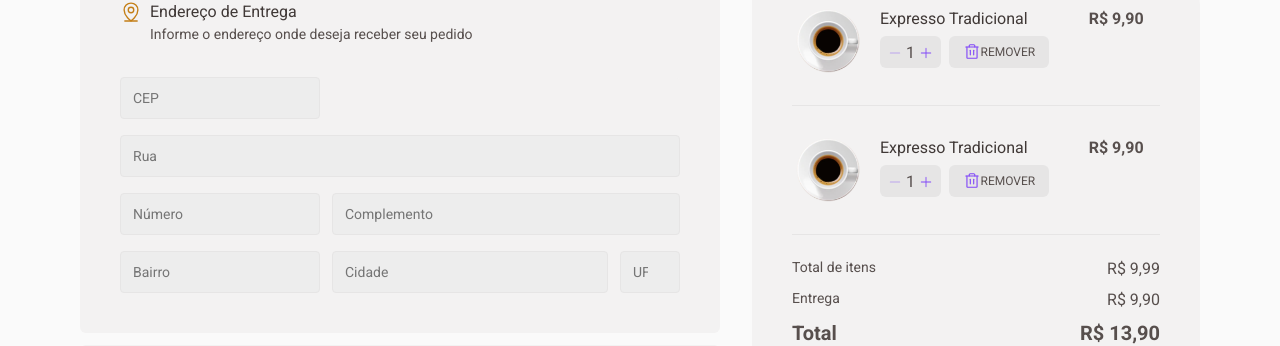
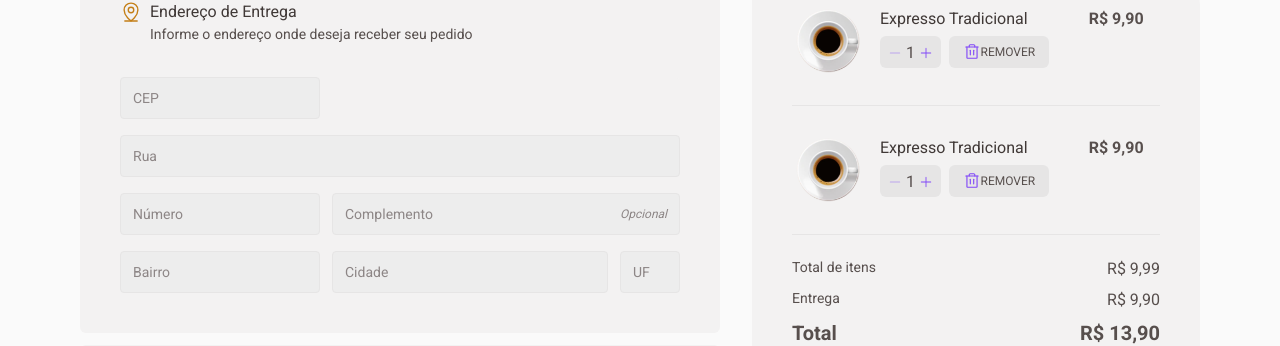
Before and after one commit to andreviapiana/CoffeeDelivery, a React (Vite) app: page /checkout in a window 1280 px wide. Shown: the part 225-571 px from the top of the page. Built offline with nearby package versions, Linux system fonts and the light colour scheme.

Commit message:
feat: Inserção dos avisos de erro do Zod

```diff
--- a/src/pages/Checkout/components/AddressForm/index.tsx
+++ b/src/pages/Checkout/components/AddressForm/index.tsx
@@ -1,16 +1,26 @@
 import { MapPinLine } from 'phosphor-react'
 import { useFormContext } from 'react-hook-form'
+import { Input } from '../AddressFormInput'
 import {
   AddressContainer,
   CardTitle,
   FormContainer,
   FormTitle,
-  Input,
   InputsContainer,
 } from './styles'
 
+interface ErrosType {
+  errors: {
+    [key: string]: {
+      message: string
+    }
+  }
+}
+
 export function AddressForm() {
-  const { register } = useFormContext()
+  const { register, formState } = useFormContext()
+
+  const { errors } = formState as unknown as ErrosType
 
   return (
     <AddressContainer>
@@ -31,37 +41,47 @@ export function AddressForm() {
           <Input
             placeholder="CEP"
             className="cep"
-            {...register('cep', { required: true, valueAsNumber: true })}
+            type="number"
+            {...register('cep')}
+            error={errors.cep?.message}
           />
           <Input
             placeholder="Rua"
             className="street"
-            {...register('rua', { required: true })}
+            {...register('rua')}
+            error={errors.rua?.message}
           />
           <Input
             placeholder="Número"
             className="number"
-            {...register('numero', { required: true, valueAsNumber: true })}
+            type="number"
+            {...register('numero')}
+            error={errors.numero?.message}
           />
           <Input
             placeholder="Complemento"
             className="complement"
+            rightText="Opcional"
             {...register('complemento')}
+            error={errors.complemento?.message}
           />
           <Input
             placeholder="Bairro"
             className="district"
-            {...register('bairro', { required: true })}
+            {...register('bairro')}
+            error={errors.bairro?.message}
           />
           <Input
             placeholder="Cidade"
             className="city"
-            {...register('cidade', { required: true })}
+            {...register('cidade')}
+            error={errors.cidade?.message}
           />
           <Input
             list="state"
             placeholder="UF"
-            {...register('UF', { required: true })}
+            {...register('UF')}
+            error={errors.UF?.message}
           />
           <datalist id="state">
             <option value="AC" />
--- a/src/pages/Checkout/components/AddressForm/styles.ts
+++ b/src/pages/Checkout/components/AddressForm/styles.ts
@@ -71,22 +71,3 @@ export const InputsContainer = styled.div`
     grid-column: span 2;
   }
 `
-
-export const Input = styled.input`
-  height: 4.2rem;
-  padding: 1.2rem;
-
-  font-size: 1.4rem;
-
-  border: 1px solid ${(props) => props.theme['base-button']};
-  border-radius: 0.4rem;
-  outline: none;
-
-  background-color: ${(props) => props.theme['base-input']};
-
-  transition: 0.4s;
-
-  &:focus {
-    border: 1px solid ${(props) => props.theme['yellow-dark']};
-  }
-`
--- a/src/pages/Checkout/components/PaymentSelector/index.tsx
+++ b/src/pages/Checkout/components/PaymentSelector/index.tsx
@@ -19,7 +19,12 @@ const paymentMethods = {
 }
 
 export function PaymentSelector() {
-  const { register } = useFormContext()
+  const {
+    register,
+    formState: { errors },
+  } = useFormContext()
+
+  const paymentMethodError = errors?.paymentMethod?.message as unknown as string
 
   return (
     <PaymentContainer>
@@ -43,9 +48,10 @@ export function PaymentSelector() {
             icon={icon}
             label={label}
             value={key}
-            {...register('paymentMethod', { required: true })}
+            {...register('paymentMethod')}
           />
         ))}
+        {paymentMethodError && <p>{paymentMethodError}</p>}
       </ButtonsContainer>
     </PaymentContainer>
   )
--- a/src/pages/Checkout/components/PaymentSelector/styles.ts
+++ b/src/pages/Checkout/components/PaymentSelector/styles.ts
@@ -38,6 +38,12 @@ export const ButtonsContainer = styled.div`
 
   gap: 1.2rem;
   margin-top: 3.2rem;
+
+  > p {
+    grid-column: span 3;
+    font-size: 1.4rem;
+    color: ${(props) => props.theme['base-error']};
+  }
 `
 
 export const PaymentButton = styled.button`
```
